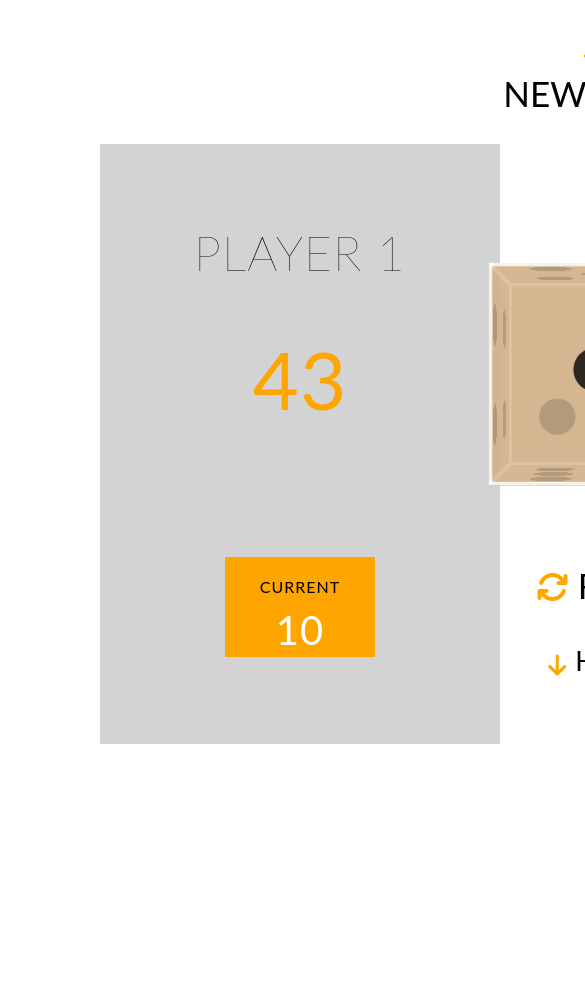
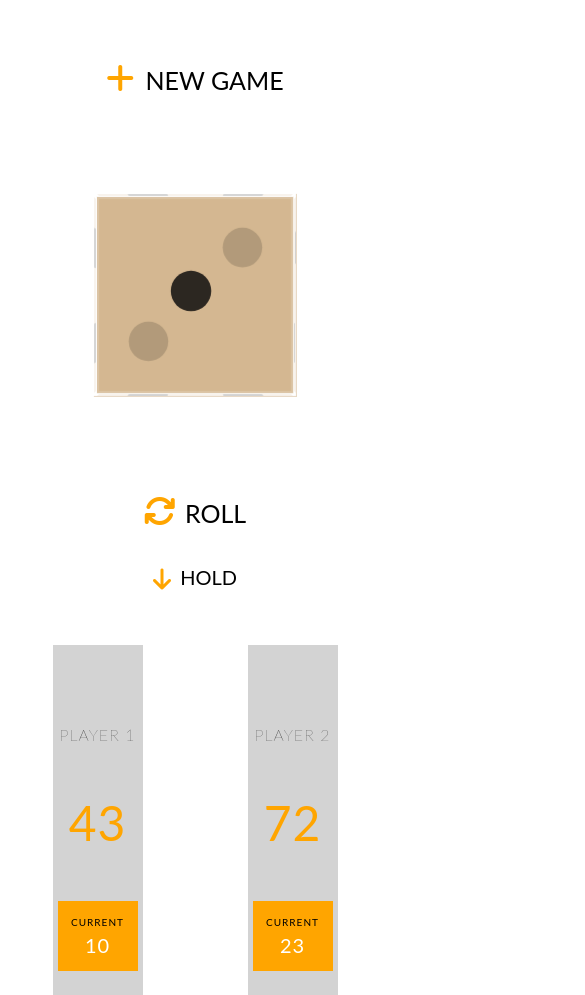
Before and after one commit to Clement-PR/Evaluation-2, a plain HTML site: page index.html in a window 390 px wide. Shown: the top 995 px of the page, 585 px wide, since content can reach past the window. Before the commit the page ends 844 px from the top, so only its background shows below. Drawn offline with Linux system fonts and the light colour scheme.

Commit message:
Second version of the game with responsive design

```diff
--- a/index.html
+++ b/index.html
@@ -66,7 +66,7 @@
 
     <div class="btn-Roll">
       <i class="fa-solid fa-arrows-rotate fa-2x" style="color: orange; margin-right: 3px;"></i>
-      <button>Roll</button>
+      <button class="Roll">Roll</button>
     </div>
 
     <div class="btn-Hold">
--- a/style.css
+++ b/style.css
@@ -12,6 +12,7 @@ body {
   letter-spacing: 1px;
   margin: 0;
   padding: 0;
+  overflow: hidden;
 }
 
 /* ***************** CONTENT ************** */
@@ -26,6 +27,8 @@ body {
   "card1 hold card2"
   ;
 }
+
+/* ***************** BUTTONS **************** */
 
 button {
   font-size: 35px;
@@ -47,9 +50,21 @@ button:hover {
   grid-area: btn1;
 }
 
+.btn-Roll {
+  margin-top: 50px;
+  grid-area: hold;
+}
+
+.btn-Hold {
+  margin-top: 130px;
+  grid-area: hold;
+}
+
 .Hold {
   font-size: 27px;
 }
+
+/* ****************** CARDS *************** */
 
 .cards {
   height: 600px;
@@ -104,16 +119,6 @@ button:hover {
   top: 30px;
   font-size: 40px;
   color: white;
-}
-
-.btn-Roll {
-  margin-top: 50px;
-  grid-area: hold;
-}
-
-.btn-Hold {
-  margin-top: 130px;
-  grid-area: hold;
 }
 
 /* *********************** CUBE ****************** */
@@ -298,7 +303,151 @@ button:hover {
   grid-area: dice;
 }
 
-/* *********************** KEYFRAMES *********************** */
+/* ************ BREAKPOINT ************** */
 
+@media only screen
+   and (max-width : 1234px) {
+    button {
+      font-size: 32px;
+    }
+    .cards {
+      height: 600px;
+      width: 300px;
+      display: block;
+      margin: auto;
+    }
+}
 
-/* *******************  END ****************** */
+@media only screen
+   and (max-width : 830px) {
+    .cards {
+      height: 500px;
+      width: 200px;
+      display: block;
+      margin: auto;
+    }
+    .title-1, .title-2 {
+      margin-top: 80px;
+      font-weight: 100;
+      font-size: 2em;
+    }
+    .center-nb {
+      margin-top: 50px;
+      margin-bottom: 90px;
+      font-size: 4.5em;
+      color: orange;
+    }
+}
+
+@media only screen
+   and (max-width : 624px) {
+    .cards {
+      height: 350px;
+      width: 150px;
+      display: block;
+      margin: auto;
+      position: relative;
+      top: 130px;
+    }
+
+    .btn-reset {
+      margin-top: 25px;
+      font-size: 25px;
+      grid-area: btn1;
+    }
+
+    .title-1, .title-2 {
+      margin-top: 80px;
+      font-weight: 100;
+      font-size: 1em;
+    }
+    .center-nb {
+      margin-top: 50px;
+      margin-bottom: 50px;
+      font-size: 3em;
+      color: orange;
+    }
+    .result-p1, .result-p2 {
+      display: block;
+      margin: auto;
+      height: 70px;
+      width: 80px;
+      background: orange;
+    }
+    .text-1, .text-2 {
+      position: relative;
+      top: 15px;
+      font-size: 10px;
+    }
+    .number-1, .number-2 {
+      position: relative;
+      top: 20px;
+      font-size: 20px;
+      color: white;
+    }
+    .container {
+      height: 200px;
+      width: 200px;
+      perspective: 9000px;
+      margin: 50px auto 0;
+    }
+
+    .btn-Roll {
+      margin-top: 0px;
+      grid-area: hold;
+    }
+
+    .btn-Hold {
+      margin-top: 70px;
+      grid-area: hold;
+    }
+
+    .Roll {
+      font-size: 25px;
+    }
+
+    .Hold {
+      font-size: 20px;
+    }
+}
+
+@media only screen
+   and (max-width : 506px) {
+   .cards {
+      height: 350px;
+      width: 100px;
+      display: block;
+      margin: auto;
+      position: relative;
+      top: 130px;
+    }
+}
+
+@media only screen
+   and (max-width : 399px) {
+   .cards {
+      height: 350px;
+      width: 90px;
+      display: block;
+      margin: auto;
+      position: relative;
+      top: 400px;
+    }
+    .card-1 {
+      position: relative;
+      left: 50px
+    }
+    .card-2 {
+      position: relative;
+      left: -50px
+    }
+    body {
+      overflow: visible;
+    }
+    .container {
+      margin: 100px auto 0;
+    }
+
+}
+
+/* ******************** END *************** */
```
